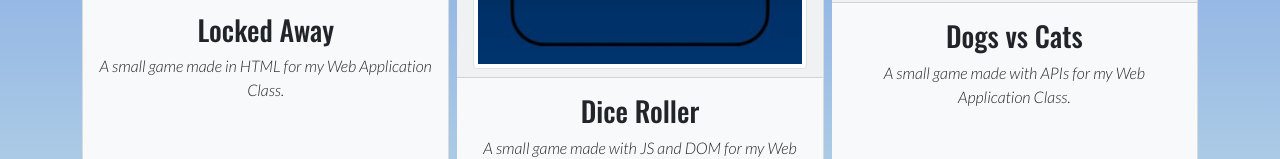
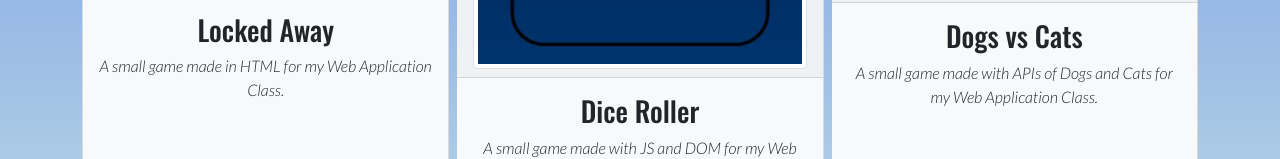
Before and after one commit to Destiny-Hiro/Destiny-Hiro.github.io, a plain HTML site: page projects.html in a window 1280 px wide. Shown: the part 448-607 px from the top of the page. Drawn offline with nearby package versions, Linux system fonts and the light colour scheme.

Commit message:
Update projects.html

```diff
--- a/projects.html
+++ b/projects.html
@@ -104,7 +104,7 @@
 				<div class="card-body">
 					<h3 class="card-title"> Dogs vs Cats </h3>
 					<p class="card-text">
-						A small game made with APIs for my Web Application Class.
+						A small game made with APIs of Dogs and Cats for my Web Application Class.
 					</p>
 				</div>
 				<!-- Card Footer -->
```
